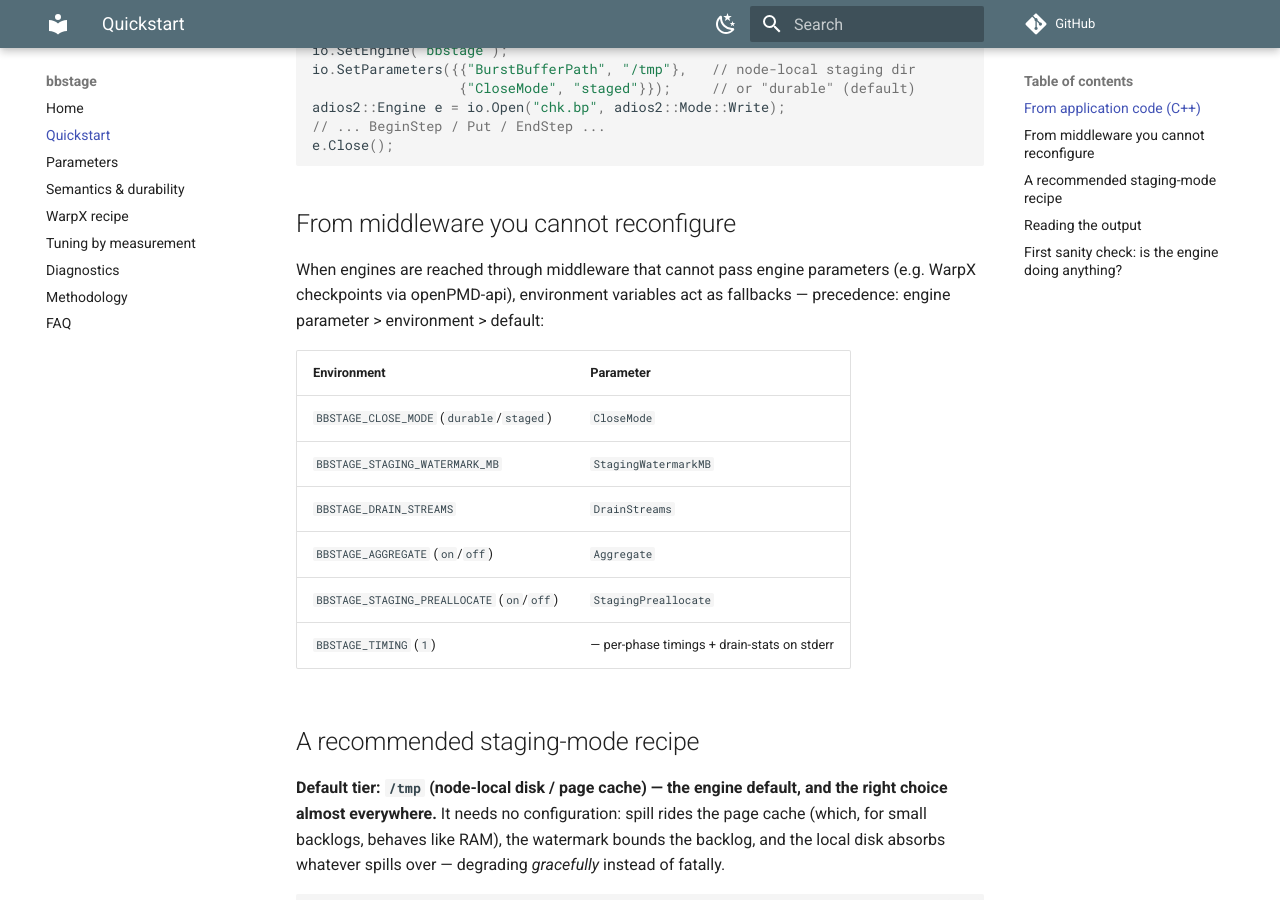
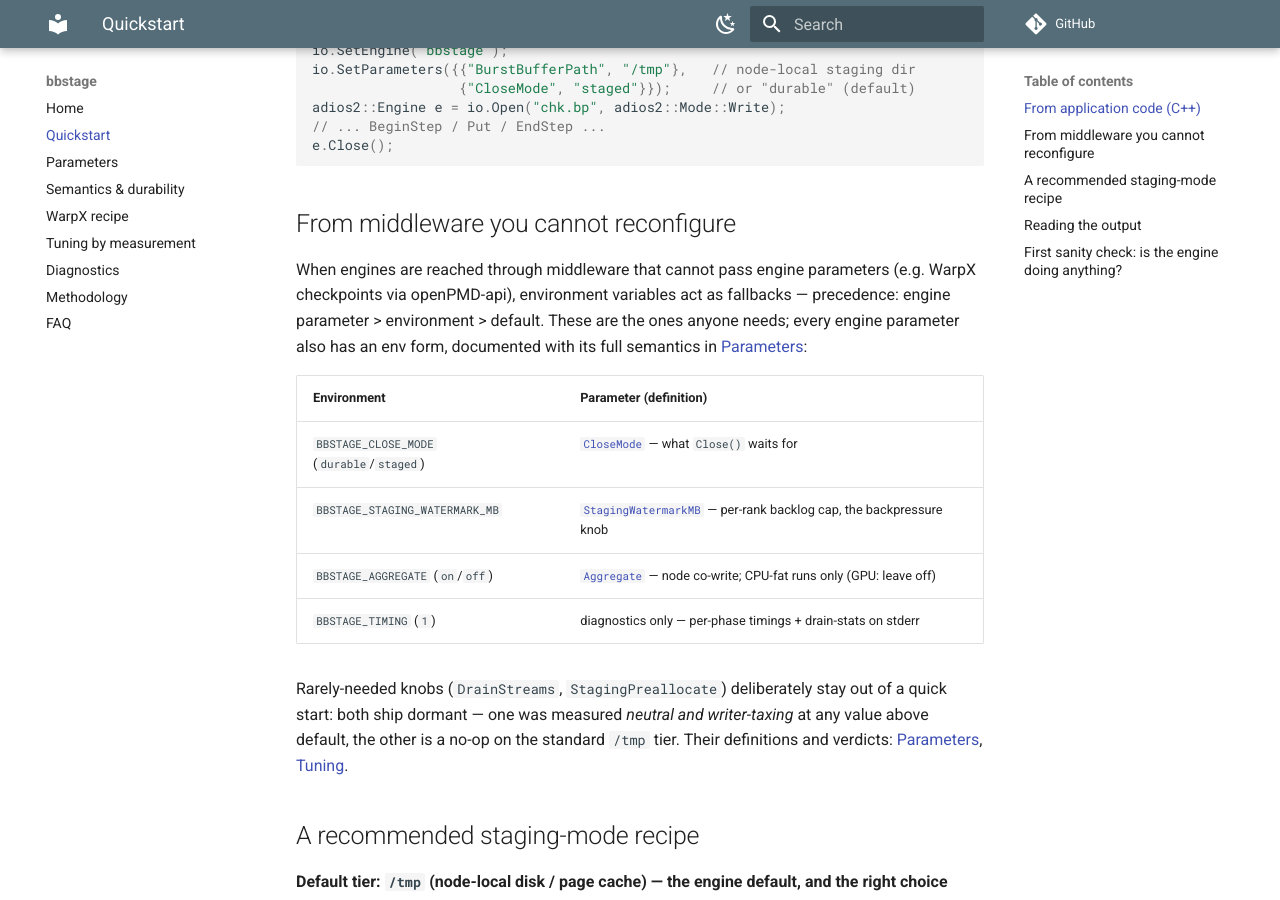
Before and after one commit to denisbertini/bbstage-docs, an MkDocs documentation site: the page built from docs/quickstart.md, in a window 1280 px wide and 900 px high, scrolled down 219 px. Built offline with MkDocs 1.6.1 and Material for MkDocs 9.7.7, drawn with Linux system fonts in a browser that asks for light colours; comment, search, counter and statistics services are not loaded.

Commit message:
docs(quickstart): env table to the four variables anyone needs, all linked
- dropped StagingPreallocate row (no-op on the standard /tmp tier) and
  DrainStreams row (measured-demotion knob; a quickstart row invites
  tuning exactly what measurement retired)
- each remaining Parameter links to its full definition on Parameters;
  the two retired rows get one honest pointer line: definitions on
  Parameters, verdict on Tuning's drain-k section

```diff
--- a/docs/quickstart.md
+++ b/docs/quickstart.md
@@ -16,16 +16,23 @@ e.Close();
 
 When engines are reached through middleware that cannot pass engine
 parameters (e.g. WarpX checkpoints via openPMD-api), environment variables
-act as fallbacks — precedence: engine parameter > environment > default:
+act as fallbacks — precedence: engine parameter > environment > default.
+These are the ones anyone needs; every engine parameter also has an env
+form, documented with its full semantics in
+[Parameters](parameters.md):
 
-| Environment | Parameter |
+| Environment | Parameter (definition) |
 |---|---|
-| `BBSTAGE_CLOSE_MODE` (`durable`/`staged`) | `CloseMode` |
-| `BBSTAGE_STAGING_WATERMARK_MB` | `StagingWatermarkMB` |
-| `BBSTAGE_DRAIN_STREAMS` | `DrainStreams` |
-| `BBSTAGE_AGGREGATE` (`on`/`off`) | `Aggregate` |
-| `BBSTAGE_STAGING_PREALLOCATE` (`on`/`off`) | `StagingPreallocate` |
-| `BBSTAGE_TIMING` (`1`) | — per-phase timings + drain-stats on stderr |
+| `BBSTAGE_CLOSE_MODE` (`durable`/`staged`) | [`CloseMode`](parameters.md) — what `Close()` waits for |
+| `BBSTAGE_STAGING_WATERMARK_MB` | [`StagingWatermarkMB`](parameters.md) — per-rank backlog cap, the backpressure knob |
+| `BBSTAGE_AGGREGATE` (`on`/`off`) | [`Aggregate`](parameters.md) — node co-write; CPU-fat runs only (GPU: leave off) |
+| `BBSTAGE_TIMING` (`1`) | diagnostics only — per-phase timings + drain-stats on stderr |
+
+Rarely-needed knobs (`DrainStreams`, `StagingPreallocate`) deliberately
+stay out of a quick start: both ship dormant — one was measured *neutral
+and writer-taxing* at any value above default, the other is a no-op on the
+standard `/tmp` tier. Their definitions and verdicts:
+[Parameters](parameters.md), [Tuning](tuning.md#drain-k-a-measured-demotion).
 
 ## A recommended staging-mode recipe
 
```
